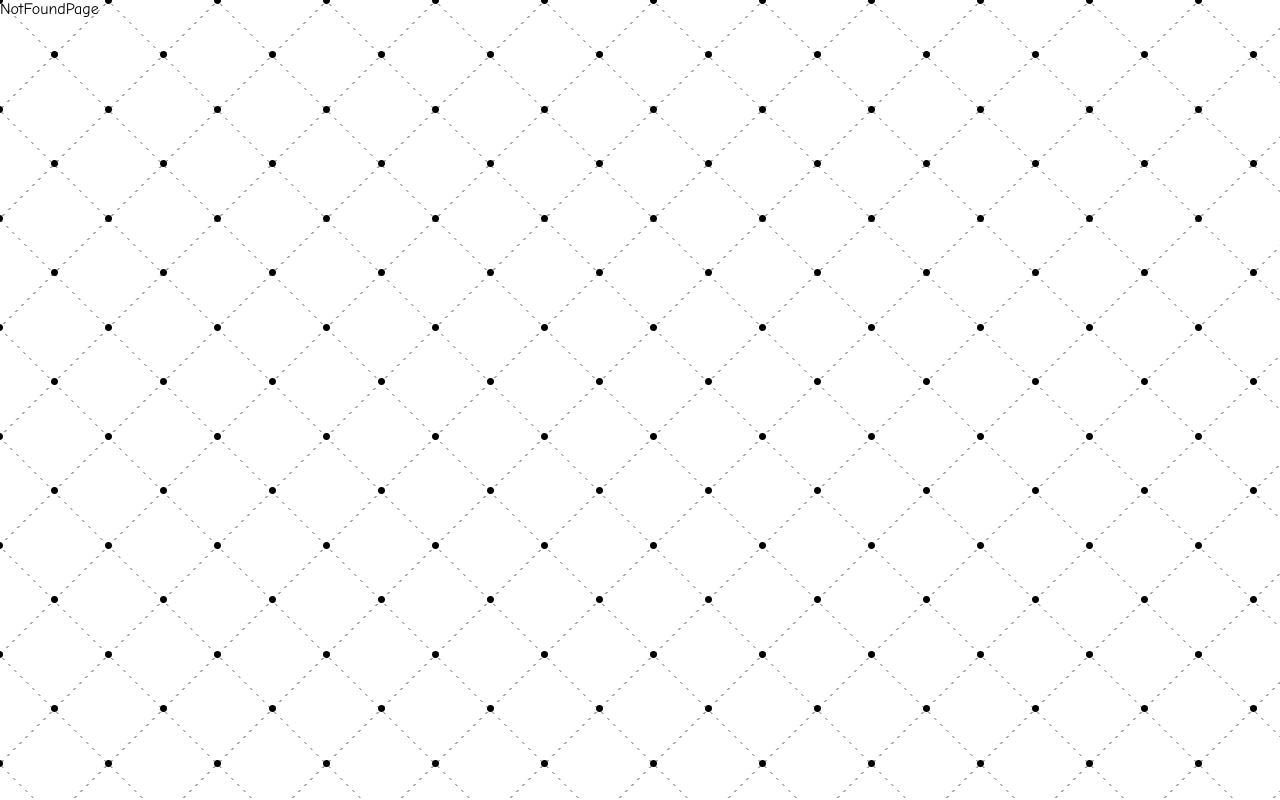
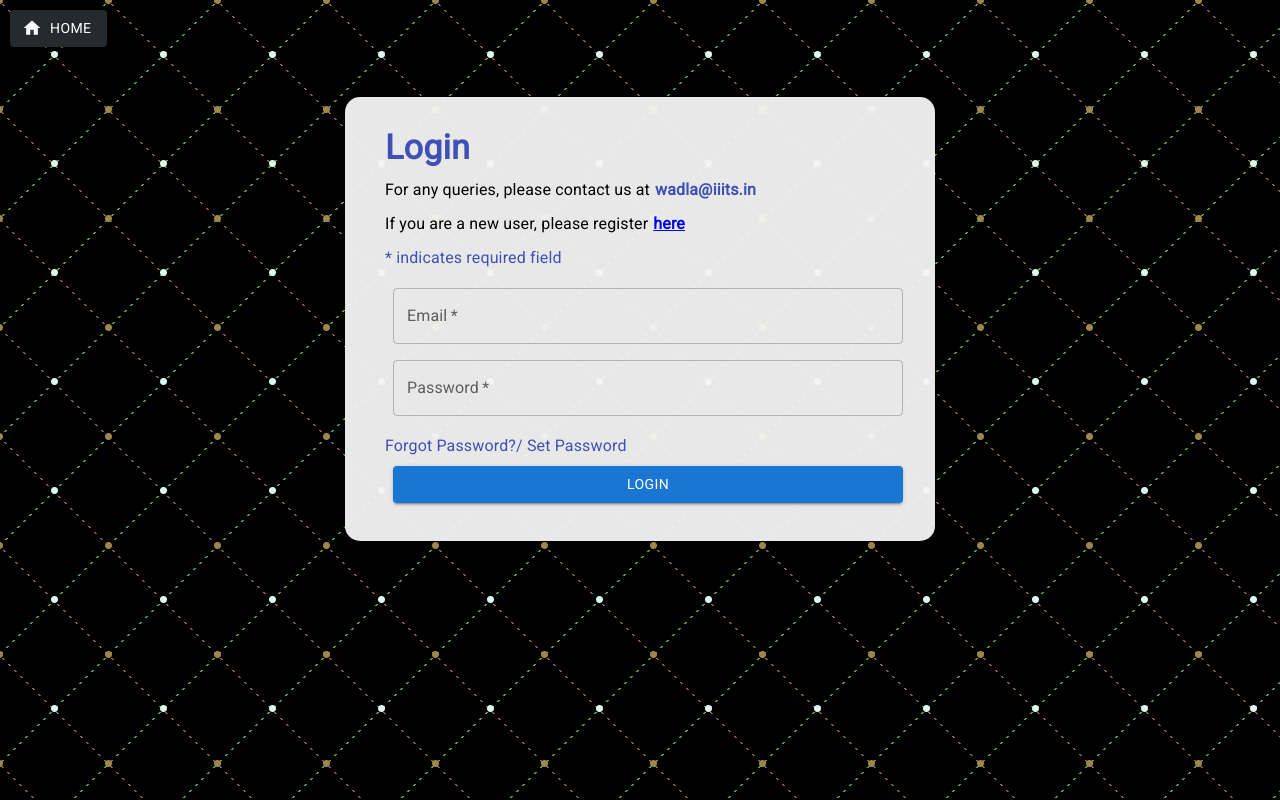
Before and after one commit to karthikeya-io/wadla, a React (Create React App) app: page /login in a window 1280 px wide. Built offline with nearby package versions, Linux system fonts and the light colour scheme.

Commit message:
comment undo

```diff
--- a/src/App.js
+++ b/src/App.js
@@ -11,11 +11,11 @@
       <Routes>
         <Route path="/" element={<HomePage />} />
         <Route path="register" element={<RegistrationPage />} />
-        {/* <Route
+        <Route
           path="emailvalidation"
           element={<LoginPage page={"emailvalidation"} />}
-        /> */}
-        {/* <Route path="login" element={<LoginPage page={"login"} />} /> */}
+        />
+        <Route path="login" element={<LoginPage page={"login"} />} />
         {/* <Route path="about" element={<h1>About</h1>} /> */}
         <Route path="*" element={<NotFoundPage />} />
       </Routes>
--- a/src/components/NavBar.jsx
+++ b/src/components/NavBar.jsx
@@ -22,7 +22,7 @@
   "News",
   "Archive",
   "Schedule",
-  // "Login",
+  "Login",
   "Register",
 ];
 const settings = ["Profile", "Account", "Dashboard", "Logout"];
```
